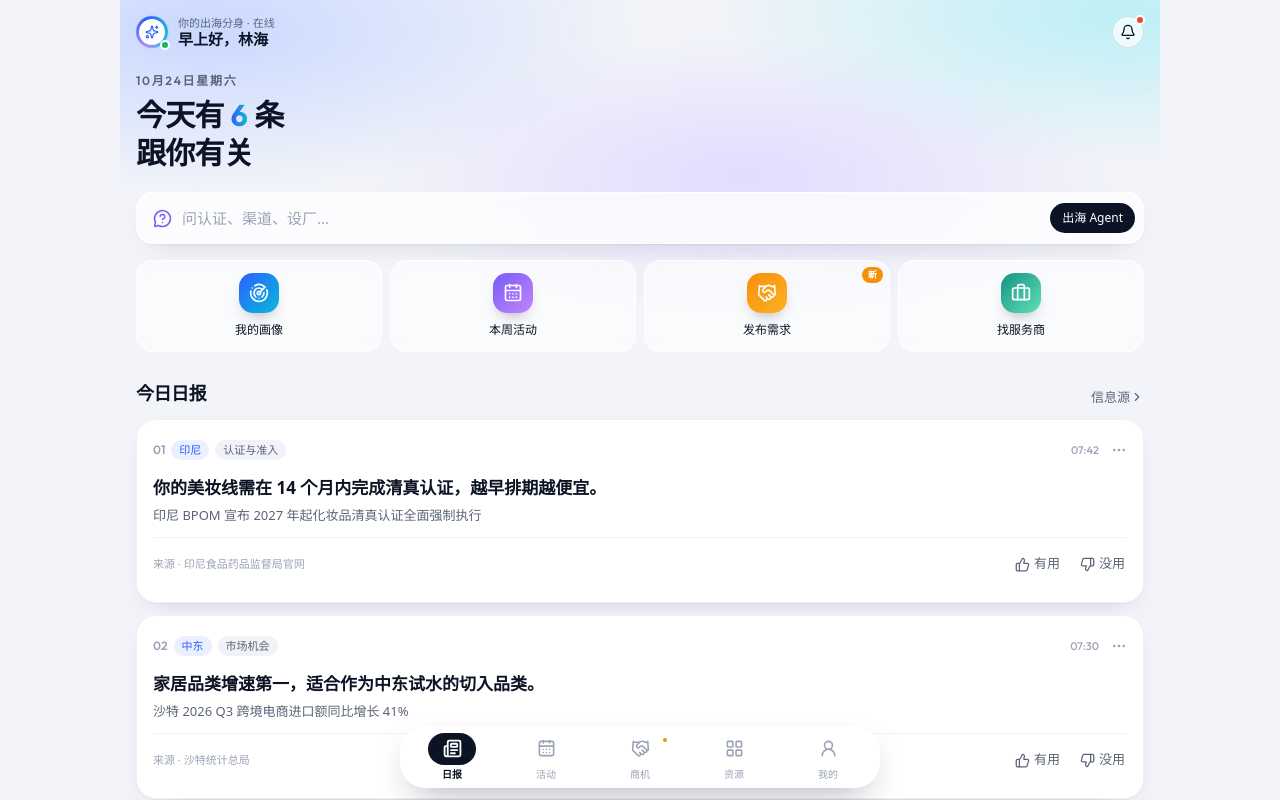
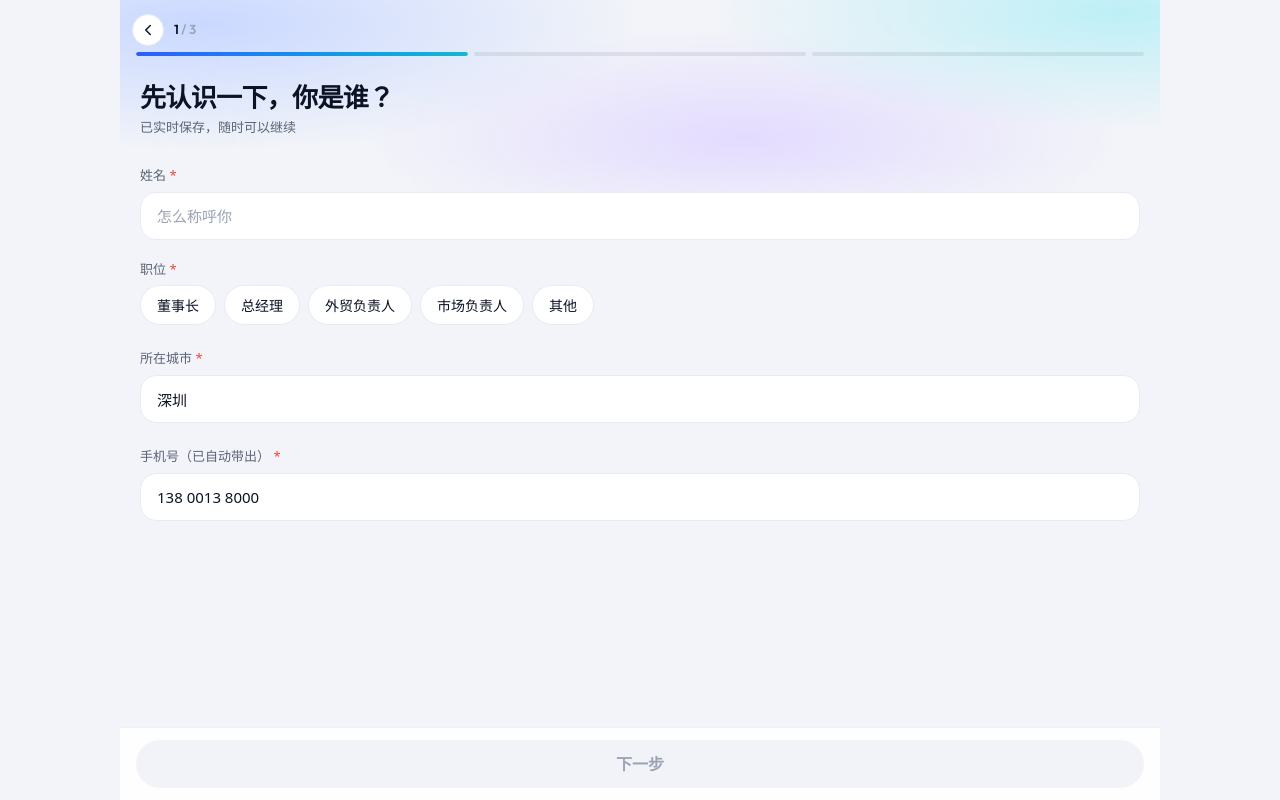
Before and after one commit to kenshojiddu-bot/hiboss-demo, a React (Vite) app: page / in a window 1280 px wide. Built offline with nearby package versions, Linux system fonts and the light colour scheme; the HTML template or start-up script is replaced by a standard one.

Commit message:
Require onboarding on first visit and add agent home action

```diff
--- a/src/App.tsx
+++ b/src/App.tsx
@@ -67,6 +67,16 @@ type Motion = 'push' | 'back' | 'fade'
 const MOTION: Record<Motion, string> = { push: 'animate-[slidein_.28s_ease-out]', back: 'animate-[slideback_.24s_ease-out]', fade: 'animate-[fadein_.2s_ease-out]' }
 let seq = 0
 const entry = (r: Route): Entry => ({ ...norm(r), key: ++seq })
+const PROFILE_STORAGE_KEY = 'hiboss.demo.profile'
+const EMPTY_PROFILE: Profile = { name: '', title: '', city: '深圳', company: '', countries: [], topics: [], stage: '' }
+const loadProfile = (): Profile | null => {
+  try {
+    const value = localStorage.getItem(PROFILE_STORAGE_KEY)
+    return value ? { ...EMPTY_PROFILE, ...JSON.parse(value) } : null
+  } catch {
+    return null
+  }
+}
 
 function GuestBlock() {
   const { setGuest, reset } = useStore()
@@ -82,7 +92,7 @@ function GuestBlock() {
 }
 
 export default function App() {
-  const [stack, setStack] = useState<Entry[]>(() => [entry({ name: 'home' })])
+  const [stack, setStack] = useState<Entry[]>(() => [entry({ name: loadProfile() ? 'home' : 'onboard' })])
   const [motion, setMotion] = useState<Motion>('fade')
   const [toastMsg, setToastMsg] = useState<string | null>(null)
   const [cert, setCert] = useState<CertState>('未认证')
@@ -91,7 +101,7 @@ export default function App() {
   const [favs, setFavs] = useState<string[]>([])
   const [leads, setLeads] = useState<{ name: string; note: string; time: string }[]>([])
   const [feedback, setFb] = useState<Record<string, 'up' | 'down' | 'hide'>>({})
-  const [profile, setProfile] = useState<Profile>({ name: '林海', title: '总经理', city: '深圳', company: '深圳海鲸家居科技有限公司', countries: ['东南亚', '中东'], topics: ['政策合规', '认证与准入', '渠道与买家'], stage: '已出海要增长' })
+  const [profile, setProfile] = useState<Profile>(() => loadProfile() ?? EMPTY_PROFILE)
   const [posts, setPosts] = useState<Post[]>([...myPostSeeds, ...seedPosts])
   const [meetings, setMeetings] = useState<Meeting[]>(seedMeetings)
   const [moments, setMoments] = useState<Moment[]>(momentSeeds)
@@ -197,7 +207,10 @@ export default function App() {
     favs, toggleFav: (id: string) => setFavs((f) => (f.includes(id) ? f.filter((x) => x !== id) : [...f, id])),
     leads, addLead: (name: string, note: string) => setLeads((l) => [{ name, note, time: '刚刚' }, ...l]),
     feedback, setFeedback: (id: string, v: 'up' | 'down' | 'hide') => setFb((f) => ({ ...f, [id]: v })),
-    profile, setProfile,
+    profile, setProfile: (p: Profile) => {
+      setProfile(p)
+      try { localStorage.setItem(PROFILE_STORAGE_KEY, JSON.stringify(p)) } catch { /* Storage may be unavailable in private browsing. */ }
+    },
     posts, addPost, updatePost,
     meetings,
     addMeeting: (m: Meeting) => setMeetings((ms) => [m, ...ms]),
--- a/src/pages/Agents.tsx
+++ b/src/pages/Agents.tsx
@@ -1,5 +1,5 @@
 import { useEffect, useRef, useState } from 'react'
-import { BatteryCharging, Bot, ChevronDown, ChevronLeft, ChevronRight, Coffee, Cog, Flower2, History, Info, Lock, MapPin, MessageCircle, Mic, Send, ShieldCheck, Smartphone, Sofa, Square, Star, UserRound, Wand2, type LucideIcon } from 'lucide-react'
+import { BatteryCharging, Bot, ChevronDown, ChevronLeft, ChevronRight, Coffee, Cog, Flower2, History, House, Info, Lock, MapPin, MessageCircle, Mic, Send, ShieldCheck, Smartphone, Sofa, Square, Star, UserRound, Wand2, type LucideIcon } from 'lucide-react'
 import { BottomBar, Btn, Card, CertBadge, Empty, LeadSheet, NavBar, Sheet, Tag, useStore, type Profile } from '../ui'
 import { agentCountries, agentIndustries, aiAgents, humanAgents, providers, type AiAgent, type HumanAgent } from '../data'
 
@@ -221,7 +221,7 @@
 
 /** Chat with one country × industry agent. Questions it cannot answer go to a human agent instead of being guessed. */
 export default function AgentChat({ params }: { params?: { id?: string; q?: string } | string }) {
-  const { push, back, toast, profile } = useStore()
+  const { push, back, tab, toast, profile } = useStore()
   // Older links passed the question itself as the route param.
   const p = typeof params === 'string' ? { id: undefined, q: params } : params ?? {}
   const mine = myAgents(profile).map((a) => a.id)
@@ -287,7 +287,8 @@ export default function AgentChat({ params }: { params?: { id?: string; q?: stri
           <span className="truncate text-[15px] font-semibold">{agent.country}·{agent.industry} Agent</span>
           <ChevronDown size={15} className="shrink-0 text-muted" />
         </button>
-        <button onClick={() => setHist(true)} aria-label="历史会话" className="ml-auto mr-[96px] grid h-8 w-8 shrink-0 place-items-center rounded-full text-muted hover:bg-chip"><History size={18} /></button>
+        <button onClick={() => setHist(true)} aria-label="历史会话" title="历史会话" className="ml-auto grid h-8 w-8 shrink-0 place-items-center rounded-full text-muted hover:bg-chip"><History size={18} /></button>
+        <button onClick={() => tab('home')} aria-label="回到日报首页" title="回到日报首页" className="inline-flex h-8 shrink-0 items-center gap-1.5 rounded-full border border-line bg-white px-3 text-[13px] font-medium"><House size={15} />首页</button>
       </div>
       <div className="no-scrollbar flex-1 overflow-y-auto px-4 py-4">
         {!msgs.length && (
```
